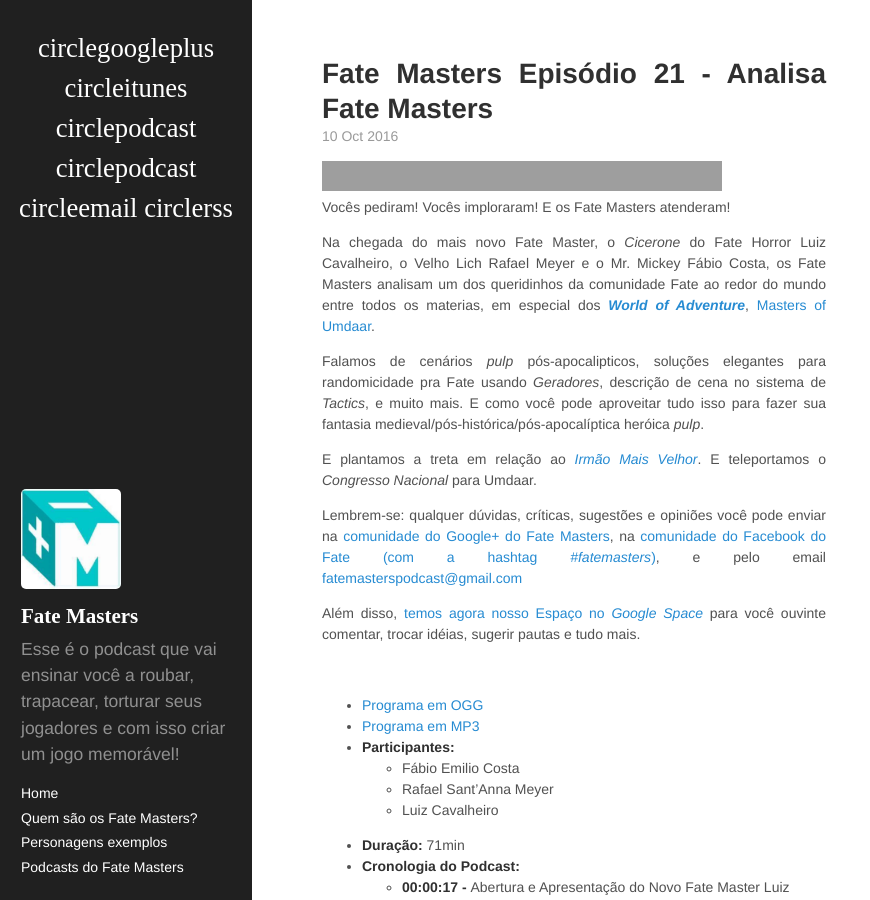
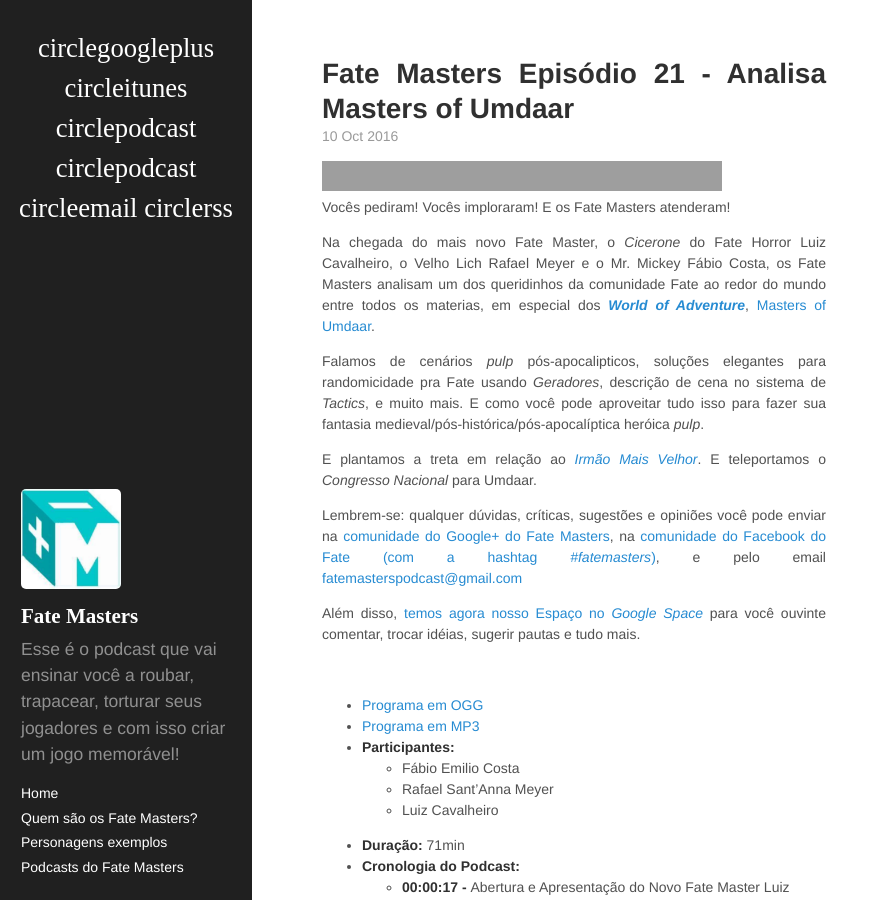
Before and after one commit to fatemasters/fatemasters, a Jekyll site: the page built from _posts/2016-10-10-FateMasters21-AnalisaMastersOfUmddar.md, in a window 1280 px wide and 900 px high, cut to the strip 0-900 px from the top of the window. Shown: the whole strip, without its empty margins (0-870 px from the left). Built offline with Jekyll 4.4.1, drawn with Linux system fonts in a browser that asks for light colours; some web fonts are replaced; grey boxes are pictures that could not be loaded.

Commit message:
Correção Título FM21

```diff
--- a/_posts/2016-10-10-FateMasters21-AnalisaMastersOfUmddar.md
+++ b/_posts/2016-10-10-FateMasters21-AnalisaMastersOfUmddar.md
@@ -1,5 +1,5 @@
 ---
-title: Fate Masters Episódio 21 - Analisa Fate Masters
+title: Fate Masters Episódio 21 - Analisa Masters of Umdaar
 teaser: O Podcast dos Algozes dos Jogadores
 layout: post
 date: 2016-10-10 13:00:00 -0300
```
